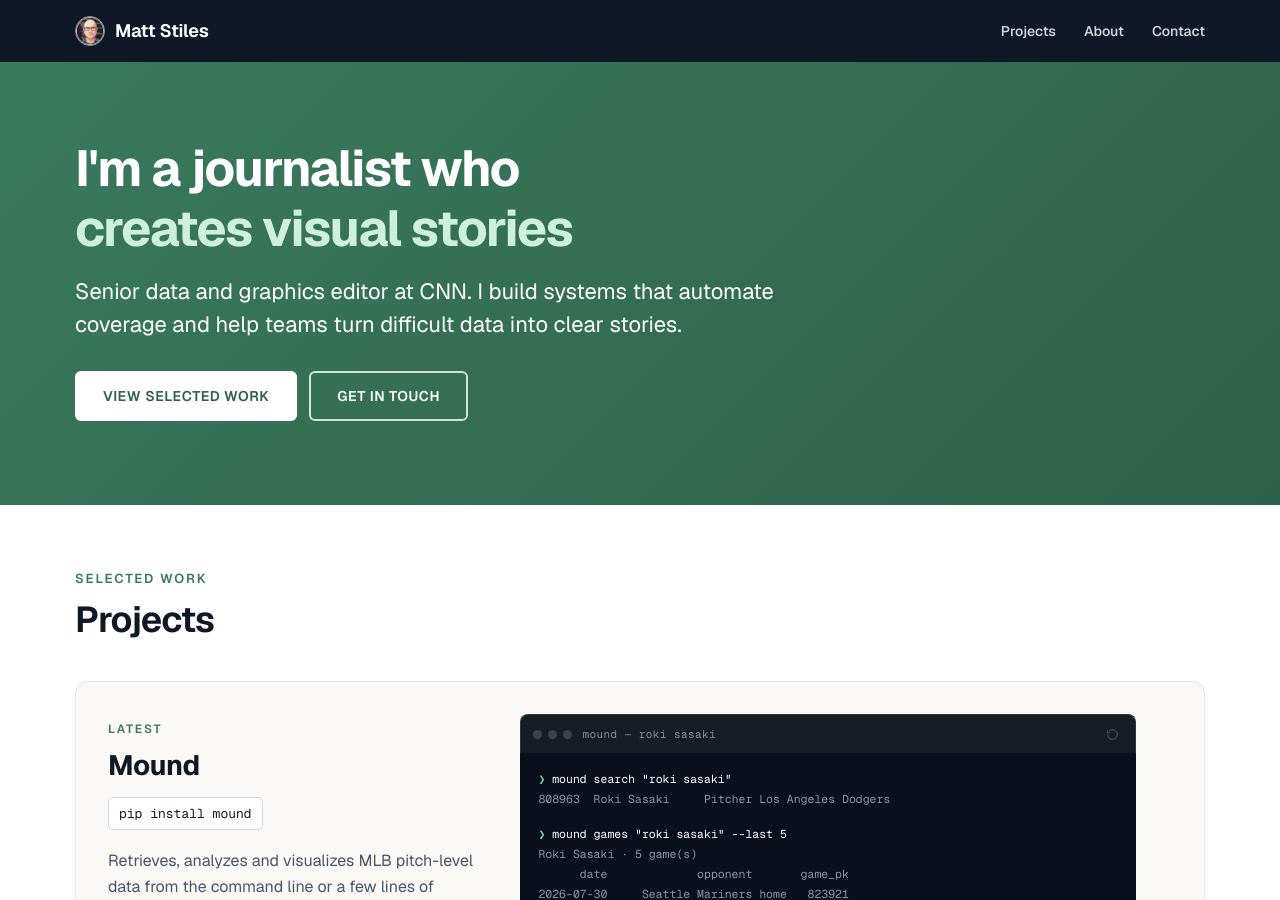
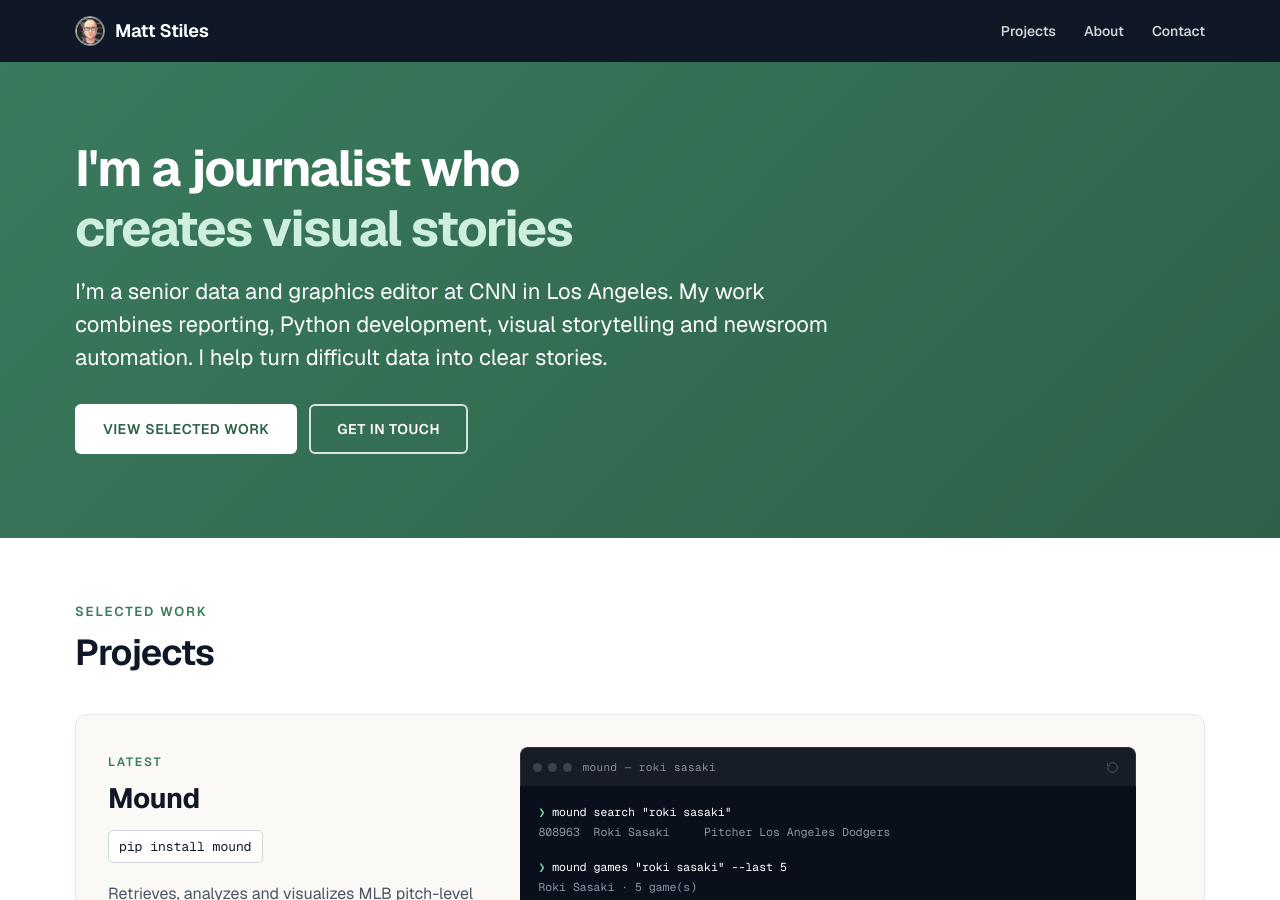
Before and after one commit to stiles/stiles.github.io, a Jekyll site: the page built from index.html, in a window 1280 px wide and 900 px high. Built offline with Jekyll 4.4.1, drawn with Linux system fonts in a browser that asks for light colours.

Commit message:
moar copy tweaks

```diff
--- a/_config.yml
+++ b/_config.yml
@@ -17,8 +17,7 @@
 url: https://mattstiles.me
 description: "Matt Stiles is a senior data and graphics editor at CNN who builds data tools, leads technical teams and develops visual stories."
 skills: >-
-  Senior data and graphics editor at CNN. I build systems that automate
-  coverage and help teams turn difficult data into clear stories.
+  I’m a senior data and graphics editor at CNN in Los Angeles. My work combines reporting, Python development, visual storytelling and newsroom automation. I help turn difficult data into clear stories.
 meta_author: Matt Stiles
 
 # Google webmaster tools
```
